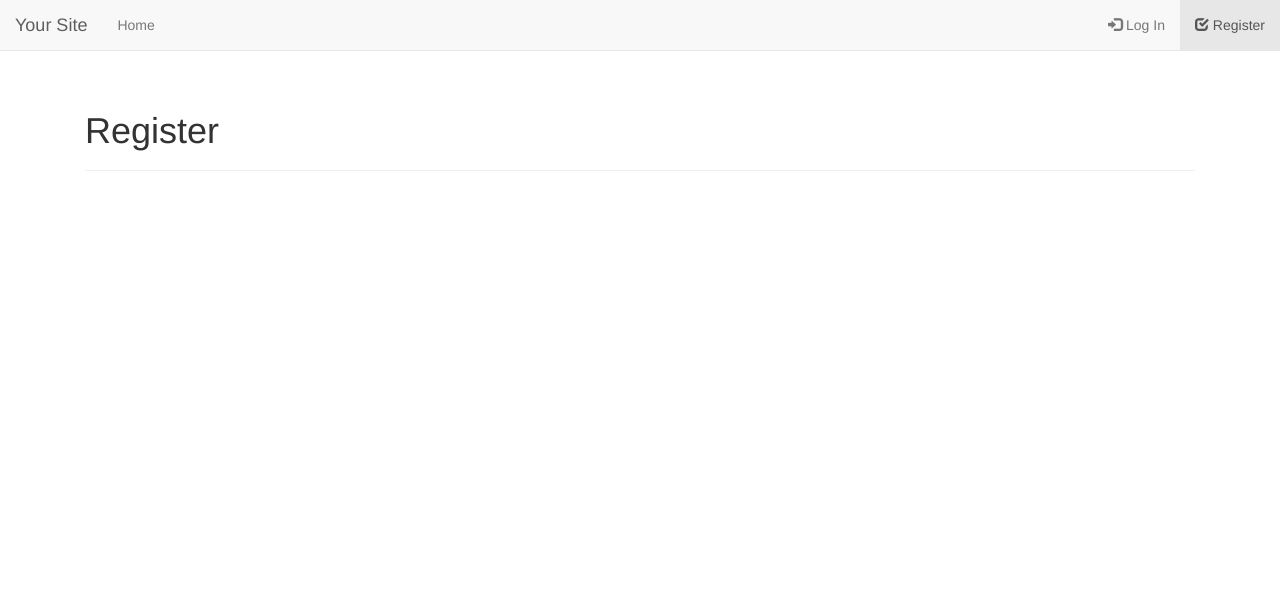
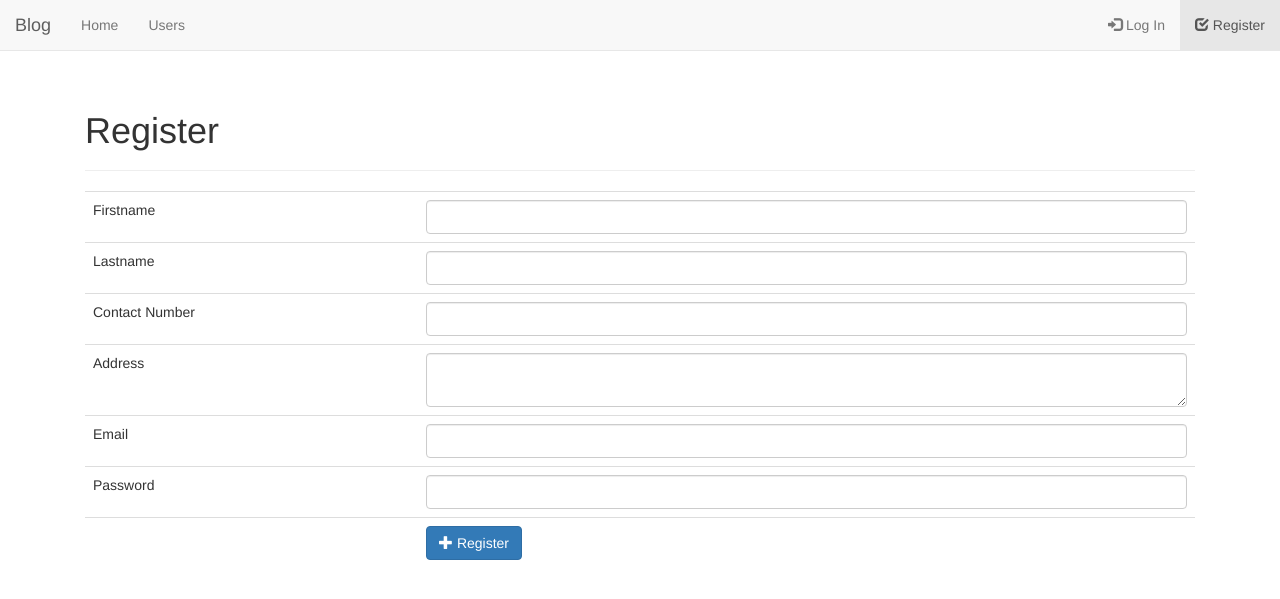
Before and after one commit to programmer1233/phpblogsample, a PHP site: page /php-blog/register in a window 1280 px wide. Shown: the top 599 px of the page. Run offline with PHP 8.4, Linux system fonts and the light colour scheme.

Commit message:
Fie for displaying logged and registered users

```diff
--- a/navigation.php
+++ b/navigation.php
@@ -9,13 +9,16 @@
             <span class="icon-bar"></span>
             </button>
 
-            <a class="navbar-brand" href="<?php echo $home_url; ?>">Your Site</a>
+            <a class="navbar-brand" href="<?php echo $home_url; ?>">Blog</a>
         </div>
 
         <div class="navbar-collapse collapse">
             <ul class="nav navbar-nav">
                 <li <?php echo $page_title=="Index" ? "class='active'" : ""; ?>>
                     <a href="<?php echo $home_url; ?>">Home</a>
+                </li>
+                <li>
+                  <a href="<?php echo $home_url; ?>users.php">Users</a>
                 </li>
             </ul>
 
--- a/objects/user.php
+++ b/objects/user.php
@@ -54,6 +54,60 @@ class User {
     }
     return false;
   }
+  function create() {
+
+    $this->created = date('Y-m-d H:i:s');
+
+    $query = "INSERT INTO
+               " . $this->table_name . "
+               SET
+               firstname = :firstname,
+               lastname = :lastname,
+               email = :email,
+               contact_number = :contact_number,
+               address = :address,
+               password = :password,
+               access_level = :access_level,
+               status = :status,
+               created = :created";
+
+    $stmt = $this->conn->prepare($query);
+
+    $this->firstname=htmlspecialchars(strip_tags($this->firstname));
+    $this->lastname=htmlspecialchars(strip_tags($this->lastname));
+    $this->email=htmlspecialchars(strip_tags($this->email));
+    $this->contact_number=htmlspecialchars(strip_tags($this->contact_number));
+    $this->address=htmlspecialchars(strip_tags($this->address));
+    $this->password=htmlspecialchars(strip_tags($this->password));
+    $this->access_level=htmlspecialchars(strip_tags($this->access_level));
+    $this->status=htmlspecialchars(strip_tags($this->status));
+
+
+    $stmt->bindParam(':firstname', $this->firstname);
+    $stmt->bindParam(':lastname', $this->lastname);
+    $stmt->bindParam(':email', $this->email);
+    $stmt->bindParam(':contact_number', $this->contact_number);
+    $stmt->bindParam(':address', $this->address);
+
+    $password_hash = password_hash($this->password, PASSWORD_BCRYPT);
+    $stmt->bindParam(':password', $password_hash);
+
+    $stmt->bindParam(':access_level', $this->access_level);
+    $stmt->bindParam(':status', $this->status);
+    $stmt->bindParam(':created', $this->created);
+
+    if($stmt->execute()){
+        return true;
+    } else {
+        $this->showError($stmt);
+        return false;
+    }
+  }
+  public function showError($stmt){
+    echo "<pre>";
+        print_r($stmt->errorInfo());
+    echo "</pre>";
+  }
 }
 
 
--- a/register.php
+++ b/register.php
@@ -13,6 +13,97 @@ include_once "layout_head.php";
 
 echo "<div class='col-md-12'>";
 
+if($_POST) {
+
+  $database = new Database();
+  $db = $database->getConnection();
+
+  $user = new User($db);
+  $utils = new Utils();
+
+  $user->email = $_POST['email'];
+
+  if($user->emailExists()) {
+    echo "<div class='alert alert-danger'>";
+      echo "The email you specified is already registered. Please try again or <a href='{$home_url}login'>login.</a>";
+    echo "</div>";
+  }
+
+  else {
+    $user->firstname = $_POST['firstname'];
+    $user->lastname = $_POST['lastname'];
+    $user->contact_number = $_POST['contact_number'];
+    $user->address = $_POST['address'];
+    $user->password = $_POST['password'];
+    $user->access_level = 'Customer';
+    $user->status = 1;
+
+    if($user->create()){
+
+    echo "<div class='alert alert-info'>";
+        echo "Successfully registered. <a href='{$home_url}login'>Please login</a>.";
+    echo "</div>";
+
+    // empty posted values
+    $_POST=array();
+
+    } else{
+      echo "<div class='alert alert-danger' role='alert'>Unable to register. Please try again.</div>";
+    }
+  }
+}
+
+?>
+
+<form action='register.php' method='post' id='register'>
+
+    <table class='table table-responsive'>
+
+        <tr>
+            <td class='width-30-percent'>Firstname</td>
+            <td><input type='text' name='firstname' class='form-control' required value="<?php echo isset($_POST['firstname']) ? htmlspecialchars($_POST['firstname'], ENT_QUOTES) : "";  ?>" /></td>
+        </tr>
+
+        <tr>
+            <td>Lastname</td>
+            <td><input type='text' name='lastname' class='form-control' required value="<?php echo isset($_POST['lastname']) ? htmlspecialchars($_POST['lastname'], ENT_QUOTES) : "";  ?>" /></td>
+        </tr>
+
+        <tr>
+            <td>Contact Number</td>
+            <td><input type='text' name='contact_number' class='form-control' required value="<?php echo isset($_POST['contact_number']) ? htmlspecialchars($_POST['contact_number'], ENT_QUOTES) : "";  ?>" /></td>
+        </tr>
+
+        <tr>
+            <td>Address</td>
+            <td><textarea name='address' class='form-control' required><?php echo isset($_POST['address']) ? htmlspecialchars($_POST['address'], ENT_QUOTES) : "";  ?></textarea></td>
+        </tr>
+
+        <tr>
+            <td>Email</td>
+            <td><input type='email' name='email' class='form-control' required value="<?php echo isset($_POST['email']) ? htmlspecialchars($_POST['email'], ENT_QUOTES) : "";  ?>" /></td>
+        </tr>
+
+        <tr>
+            <td>Password</td>
+            <td><input type='password' name='password' class='form-control' required id='passwordInput'></td>
+        </tr>
+
+        <tr>
+            <td></td>
+            <td>
+                <button type="submit" class="btn btn-primary">
+                    <span class="glyphicon glyphicon-plus"></span> Register
+                </button>
+            </td>
+        </tr>
+
+    </table>
+</form>
+
+
+<?php
+
 echo "</div>";
 
 include_once "layout_foot.php";
```
Also changed, not shown: users.php (added, +18 -0 lines).
